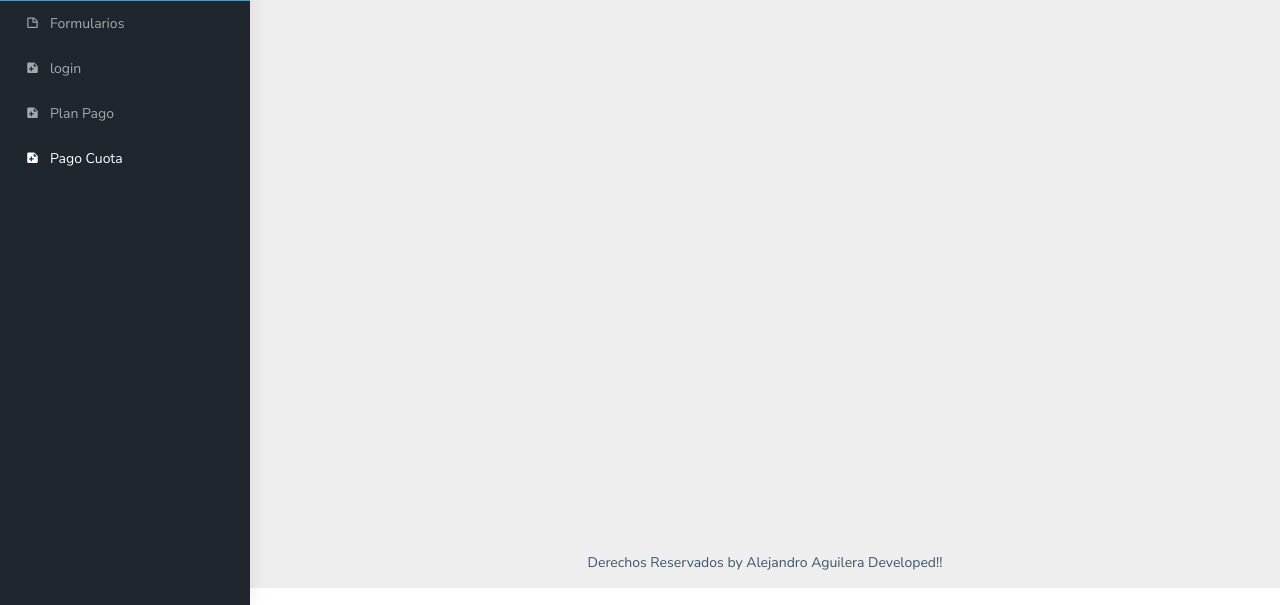
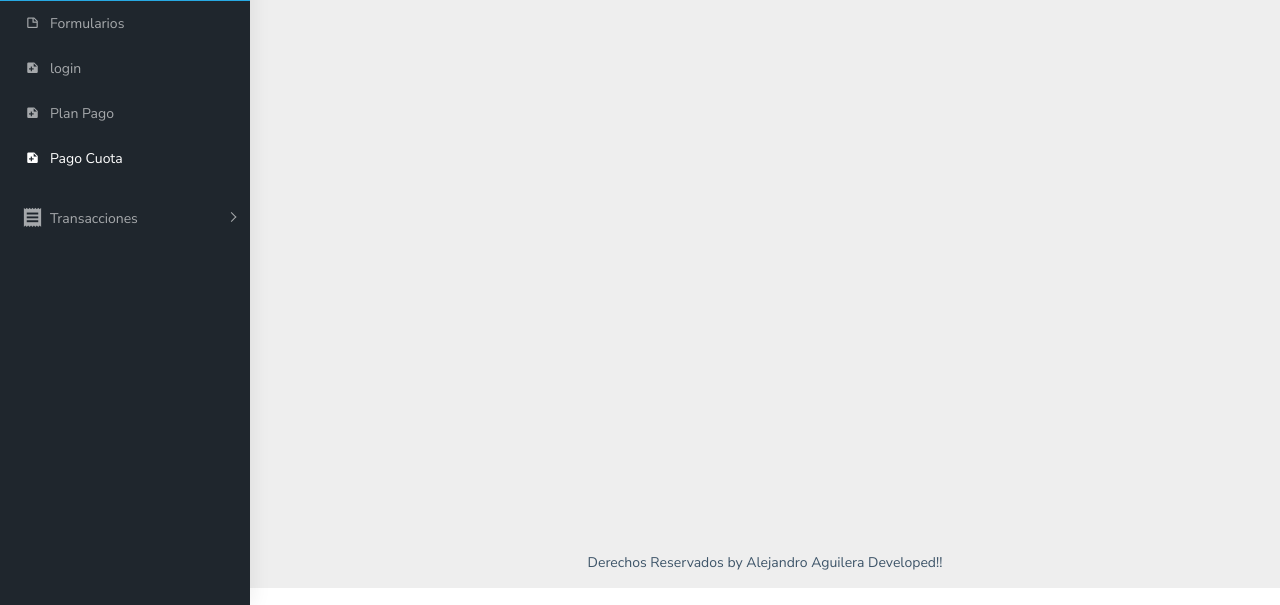
Before and after one commit to Alex777aguilera/Proyecto_Banco, a PHP site: page /html/pago_cuota.php in a window 1280 px wide. Shown: the part 195-800 px from the top of the page. Run offline with PHP 8.4, Linux system fonts and the light colour scheme; data that the repository does not hold is empty.

Commit message:
Terminamos la pagina de consulta.php y editamos el logo

```diff
--- a/html/menu_base.php
+++ b/html/menu_base.php
@@ -9,20 +9,19 @@
                     <!-- ============================================================== -->
                     <!-- Logo -->
                     <!-- ============================================================== -->
-                    <a class="navbar-brand" href="index.html">
+                    <a class="navbar-brand" href="principal.php">
                         <!-- Logo icon -->
-                        <b class="logo-icon ps-2">
+                        <b class="logo-icon ps-1">
                             <!--You can put here icon as well // <i class="wi wi-sunset"></i> //-->
                             <!-- Dark Logo icon -->
-                            <img src="../assets/images/logo-icon.png" alt="homepage" class="light-logo" />
+                            <img src="../assets/images/LogoOB.png" style="width: 230px;" alt="homepage" class="light-logo" />
 
                         </b>
                         <!--End Logo icon -->
                         <!-- Logo text -->
                         <span class="logo-text">
                             <!-- dark Logo text -->
-                            <img src="../assets/images/logo-text.png" alt="homepage" class="light-logo" />
-
+                           <!-- <img src="../assets/images/logo-text.png" alt="homepage" class="light-logo" />-->
                         </span>
                         <!-- Logo icon -->
                         <!-- <b class="logo-icon"> -->
@@ -214,6 +213,24 @@
                                         </span></a></li>
                             </ul>
                         </li>
+                        <li class="sidebar-item"> <a class="sidebar-link has-arrow waves-effect waves-dark"
+                                href="javascript:void(0)" aria-expanded="false"><i class="mdi mdi-receipt"></i><span
+                                    class="hide-menu">Transacciones </span></a>
+                            <ul aria-expanded="false" class="collapse  first-level">
+                                <li class="sidebar-item"><a href="consultas.php" class="sidebar-link"><i
+                                            class="mdi mdi-note-outline"></i><span class="hide-menu"> Consultas
+                                        </span></a></li>
+                                <li class="sidebar-item"><a href="depositos.php" class="sidebar-link"><i
+                                            class="mdi mdi-note-plus"></i><span class="hide-menu"> Depositos
+                                        </span></a></li>
+                                 <li class="sidebar-item"><a href="retiros.php" class="sidebar-link"><i
+                                            class="mdi mdi-note-plus"></i><span class="hide-menu"> Retiros
+                                        </span></a></li>
+                                 <li class="sidebar-item"><a href="plazofijo.php" class="sidebar-link"><i
+                                            class="mdi mdi-note-plus"></i><span class="hide-menu"> Plazo Fijo
+                                        </span></a></li>
+                            </ul>
+                        </li>
                     </ul>
                 </nav>
                 <!-- End Sidebar navigation -->
```
